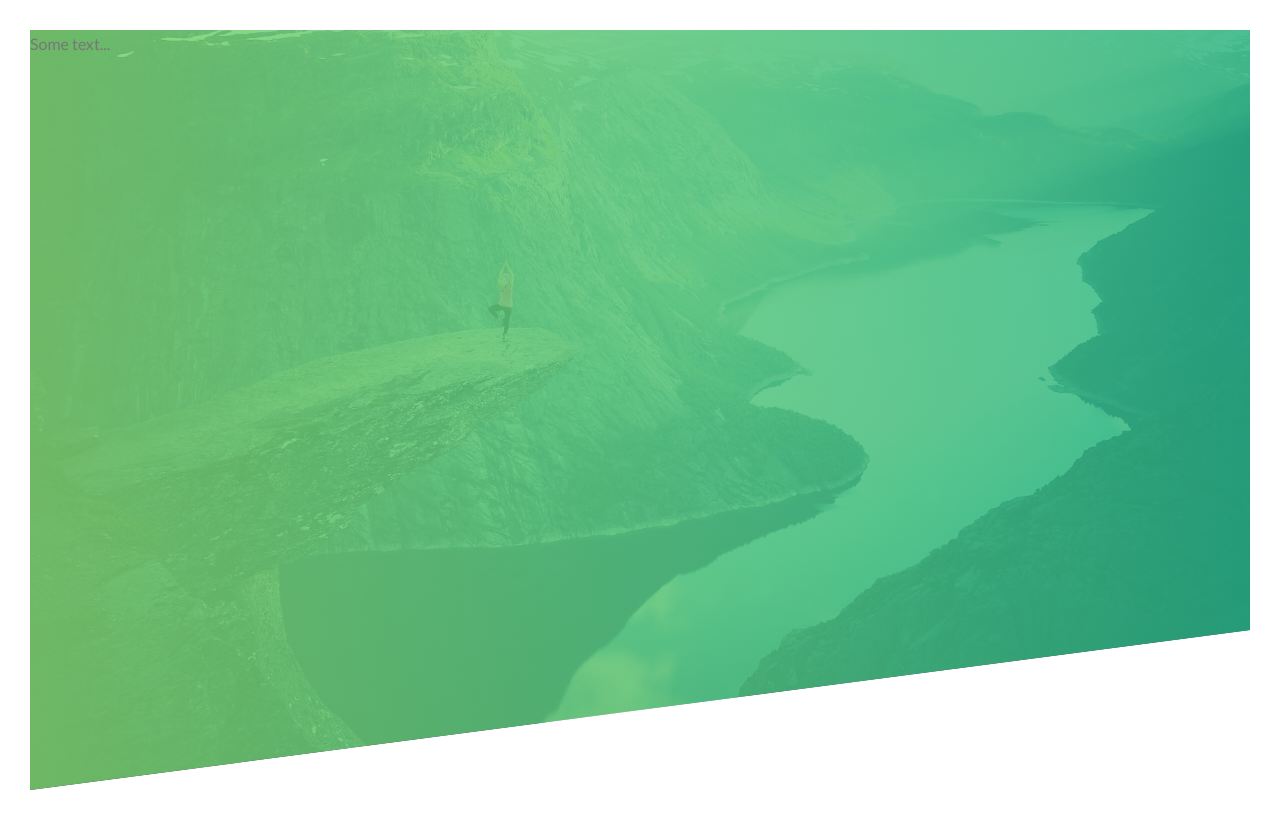
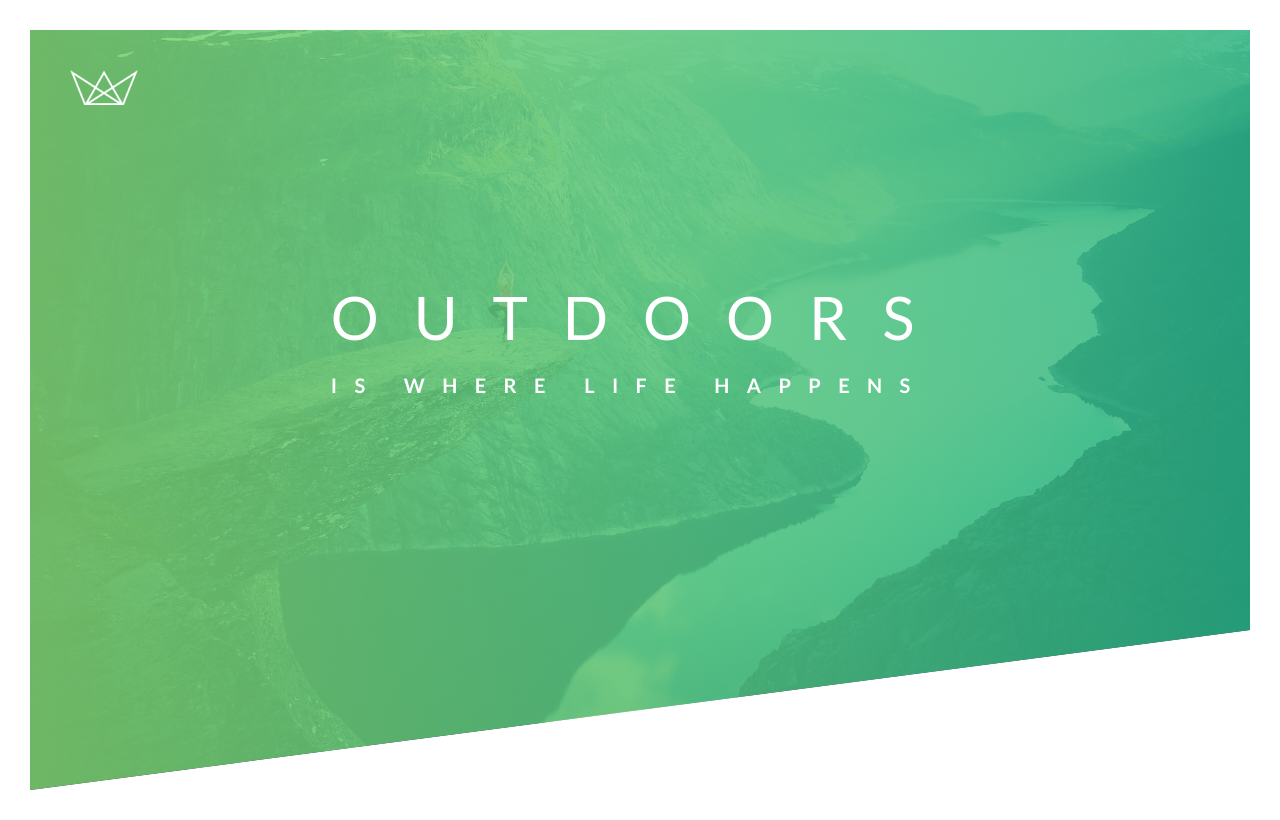
Before and after one commit to luka-tchanukvadze/AdvancedCSS, a plain HTML site: page Natours/starter/index.html in a window 1280 px wide. Drawn offline with Linux system fonts and the light colour scheme; files that its build step writes are made by us from their sources.

Commit message:
building the header

```diff
--- a/Natours/starter/css/style.css
+++ b/Natours/starter/css/style.css
@@ -27,8 +27,43 @@ body {
   background-image: linear-gradient(to right,#7ed56fd7, #55c57ad7, #28b485d5),url('../img/hero.jpg') ;
   background-size: cover;
   background-position: top;
+  position: relative;
 
   clip-path: polygon(0 0, 100% 0, 100% 75vh, 0 100%);
 }
 
-/* finished midterms  */
+.logo-box {
+  position: absolute;
+  top: 40px;
+  left: 40px;
+}
+
+.logo {
+  height: 35px;
+}
+
+.text-box {
+  position: absolute;
+  top: 40%;
+  left: 50%;
+  transform: translate(-50%, -50%);
+}
+
+.heading-primary{
+  color: #fff;
+  text-transform: uppercase;
+}
+
+.heading-primary-main{
+  display: block;
+  font-size: 60px;
+  font-weight: 400;
+  letter-spacing: 35px;
+}
+
+.heading-primary-sub{
+  display: block;
+  font-size: 20px;
+  font-weight: 700;
+  letter-spacing: 17.4px;
+}
--- a/Natours/starter/index.html
+++ b/Natours/starter/index.html
@@ -14,7 +14,17 @@
     </head>
     <body>
         <header class="header">
-            Some text...
+            <div class="logo-box">
+                <img src="img/logo-white.png" alt="Logo" class="logo"/>
+            </div>
+
+            <div class="text-box">
+                <h1 class="heading-primary">
+                    <span class="heading-primary-main">Outdoors</span>
+                    <span class="heading-primary-sub">is where life happens</span>
+                </h1>
+            </div>
+
         </header>
 
     </body>
```
